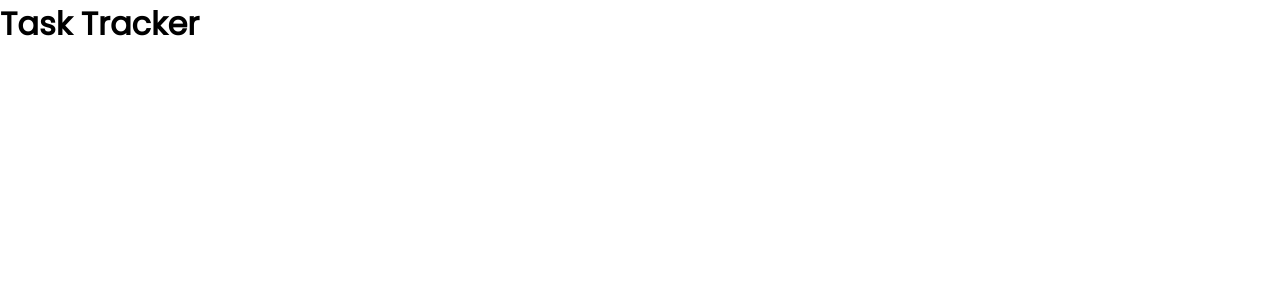
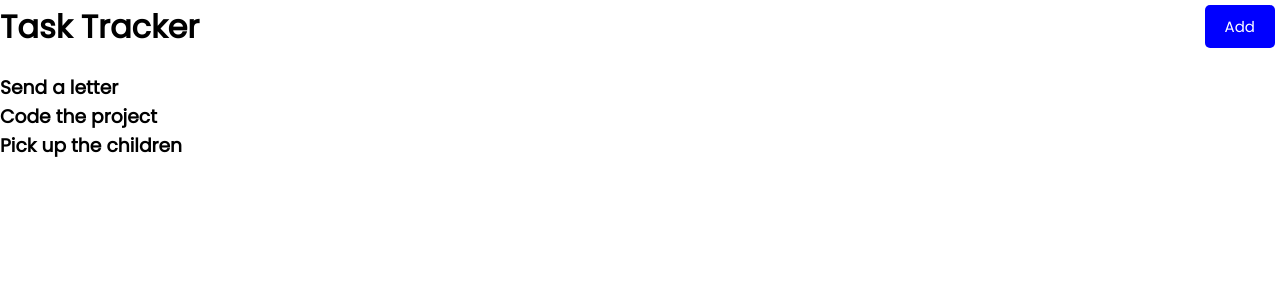
Before and after one commit to marinanicolai/tasks_tracker, a React (Create React App) app: page / in a window 1280 px wide. Shown: the top 300 px of the page. Built offline with nearby package versions, Linux system fonts and the light colour scheme.

Commit message:
tasks element

```diff
--- a/src/App.js
+++ b/src/App.js
@@ -1,10 +1,12 @@
 import Header from './components/Header';
+import Tasks from './components/Tasks'
 
 
 function App() {
   return (
     <div className="App">
       <Header />
+      <Tasks />
     </div>
   );
 }
--- /dev/null
+++ b/src/components/Button.js
@@ -0,0 +1,24 @@
+import PropTypes from 'prop-types'
+
+const Button = ({ color, text, onClick }) => {
+    return (
+        <button
+            onClick={onClick}
+            style={{ backgroundColor: color }}
+            className='btn'>
+            {text}
+        </button>
+    )
+}
+
+Button.defaultProps = {
+    color: 'steelblue',
+}
+
+Button.propTypes = {
+    text: PropTypes.string,
+    color: PropTypes.string,
+    onClick: PropTypes.func,
+}
+
+export default Button
--- a/src/components/Header.js
+++ b/src/components/Header.js
@@ -1,9 +1,15 @@
 import PropTypes from 'prop-types'
+import Button from './Button'
 
 const Header = ({ title }) => {
+    const onClick = () => {
+        console.log('Click')
+    }
+
     return (
-        <header>
+        <header className='header'>
             <h1>{title}</h1>
+            <Button color='blue' text='Add' onClick={onClick} />
         </header>
     )
 }
--- /dev/null
+++ b/src/components/Tasks.js
@@ -0,0 +1,35 @@
+import { useState } from 'react'
+
+const Tasks = () => {
+    const [tasks, setTasks] = useState([
+        {
+            id: 1,
+            text: 'Send a letter',
+            day: 'Feb 5th',
+            reminder: true,
+        },
+        {
+            id: 2,
+            text: 'Code the project',
+            day: 'Feb 5th',
+            reminder: true,
+        },
+        {
+            id: 3,
+            text: 'Pick up the children',
+            day: 'Feb 5th',
+            reminder: true,
+        },
+    ]
+    )
+
+    return (
+        <>
+            {tasks.map((task) =>
+                <h3 key={task.id}>{task.text}</h3>
+            )}
+        </>
+    )
+}
+
+export default Tasks
```
